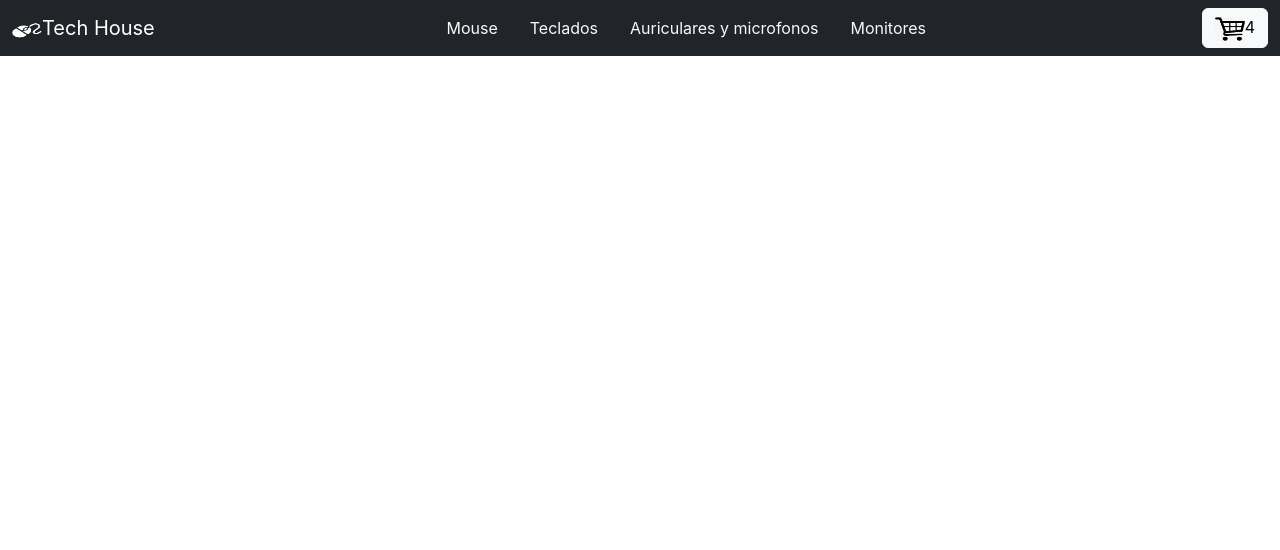
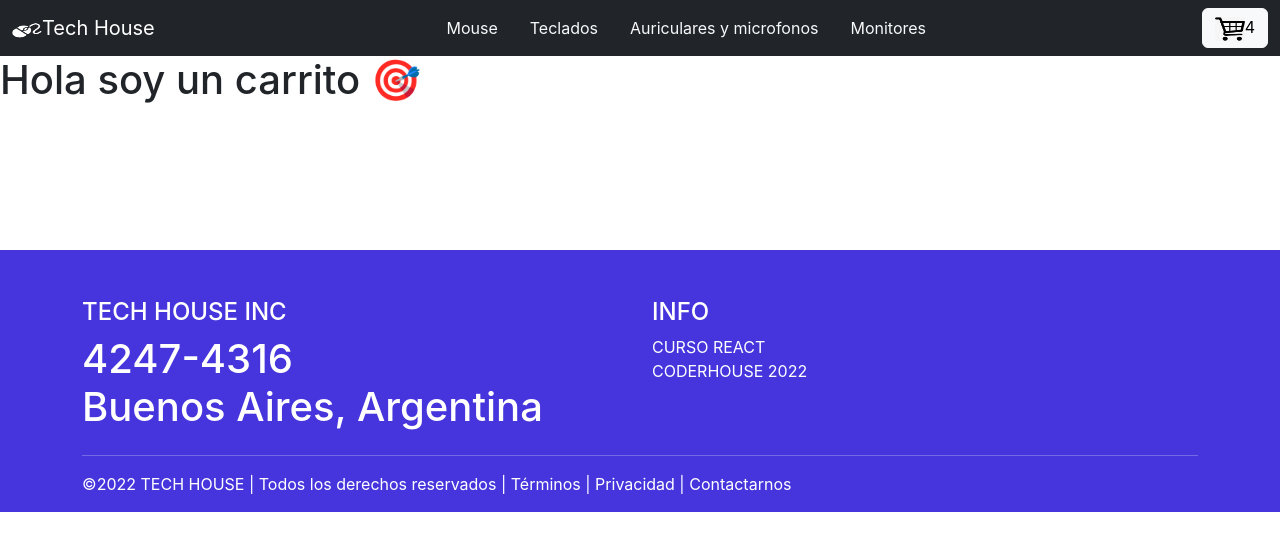
Before and after one commit to JuanCruzBaez/ecomm-clase-2, a React (Create React App) app: page /cart in a window 1280 px wide. Shown: the top 550 px of the page. Built offline with nearby package versions, Linux system fonts and the light colour scheme; the HTML template or start-up script is replaced by a standard one.

Commit message:
Add events and a footer at the bottom of the page

```diff
--- a/src/App.css
+++ b/src/App.css
@@ -88,3 +88,12 @@ CartWidget {
   text-decoration: none;
   color: white;
 }
+
+.page-container {
+  display: flex;
+  flex-direction: column;
+  min-height: 50vh;
+}
+.content-wrap {
+  flex: 1;
+}
--- a/src/App.js
+++ b/src/App.js
@@ -3,6 +3,8 @@ import NavBar from './components/NavBar';
 import ItemListContainer from './components/ItemListContainer' ;
 import { BrowserRouter, Route, Routes } from 'react-router-dom';
 import ItemDetailContainer from './components/ItemDetailContainer';
+import Cart from './components/Cart';
+import Footer from './components/Footer';
 
 const App = () => {
   return (
@@ -12,9 +14,16 @@ const App = () => {
           <Route path='/' element={<ItemListContainer />} />
           <Route path='/category/:id' element={<ItemListContainer />} />
           <Route path='/item/:id' element={<ItemDetailContainer />} />
+          <Route path='/cart' element={<Cart />} />
         </Routes>
+        <div className="page-container">
+          <div className="content-wrap">
+          </div>
+          <Footer />
+        </div>
       </BrowserRouter>
     );
+
 };
 
 export default App;
--- a/src/assets/images.js
+++ b/src/assets/images.js
@@ -6,9 +6,10 @@ import rosa from './img/teclado-rosa.jpg'
 import hyperx from './img/auriculares-hyperx.png'
 import g703 from './img/logitechg703.jpg'
 import mic from './img/mic-hyperx.jpg'
+import mouselogo from './img/mouselogo.png'
+import carrito from './img/carrito.png'
 
-
-export default {
+const images = {
     "img1": mouse,
     "img2": teclado,
     "img3": auriculares,
@@ -17,4 +18,8 @@ export default {
     "img6": hyperx,
     "img7": g703,
     "img8": mic,
+    "img9": mouselogo,
+    'img10': carrito,
 }
+
+export default images;
--- /dev/null
+++ b/src/components/Cart.js
@@ -0,0 +1,9 @@
+const Cart = () => {
+    return (
+        <>
+            <h1>Hola soy un carrito 🎯</h1>
+        </>
+    );
+}
+
+export default Cart;
--- /dev/null
+++ b/src/components/Footer.css
@@ -0,0 +1,8 @@
+.main-footer {
+  color: white;
+  background-color: #4635dc;
+  padding-top: 3em;
+  position: relative;
+  bottom: 0;
+  width: 100%;
+}
--- /dev/null
+++ b/src/components/Footer.js
@@ -0,0 +1,38 @@
+import React from "react";
+import "./Footer.css";
+
+function Footer() {
+  return (
+    <div className="main-footer">
+      <div className="container">
+        <div className="row">
+          {/* Column1 */}
+          <div className="col">
+            <h4>TECH HOUSE INC</h4>
+            <h1 className="list-unstyled">
+              <li>4247-4316</li>
+              <li>Buenos Aires, Argentina</li>
+            </h1>
+          </div>
+          {/* Column2 */}
+          <div className="col">
+            <h4>INFO</h4>
+            <ui className="list-unstyled">
+              <li>CURSO REACT</li>
+              <li>CODERHOUSE 2022</li>
+            </ui>
+          </div>
+        </div>
+        <hr />
+        <div className="row">
+          <p className="col-sm">
+            &copy;{new Date().getFullYear()} TECH HOUSE | Todos los derechos reservados |
+            Términos | Privacidad | Contactarnos
+          </p>
+        </div>
+      </div>
+    </div>
+  );
+}
+
+export default Footer;
--- a/src/components/Item.js
+++ b/src/components/Item.js
@@ -19,7 +19,7 @@ const Item = ({ item }) => {
               <Button variant="primary"><Link className="button-link" to={`/item/${item.id}`}>Ver detalle del producto</Link></Button>
             </Card.Body>
           </Card>
-          <ItemCount initial={1} stock={item.stock} />
+          {/* <ItemCount initial={1} stock={item.stock} /> */}
         </div>
         <hr />
         </>
--- a/src/components/ItemCount.js
+++ b/src/components/ItemCount.js
@@ -10,19 +10,16 @@ const ItemCount = ({ stock = 0, initial = 1, onAdd }) => {
 
     const increment = () => {
         if (count < stock) {
-            setCount(count +1);
+            setCount(count + 1);
         }
     }
 
     const decrement = () => {
         if (count > initial) {
-            setCount(count -1)
+            setCount(count - 1)
         }
     }
 
-    const addToCart = () =>{
-        setCount(0)
-      }
     return(
     <>
     <div className="counter">
@@ -30,7 +27,11 @@ const ItemCount = ({ stock = 0, initial = 1, onAdd }) => {
       <div className="btn__container">
         <Button onClick={decrement}>-</Button>
         <Button onClick={increment}>+</Button>
-        <Button onClick={addToCart}>Añadir el carrito</Button>
+        {
+            stock && count
+            ? <Button variant="primary" onClick={() => onAdd(count)}>Add to Cart</Button>
+            : <Button variant="secondary" disabled>Add to Cart</Button>
+        }
       </div>
     </div>
     </>
--- a/src/components/ItemDetail.js
+++ b/src/components/ItemDetail.js
@@ -1,10 +1,16 @@
 import ItemCount from "./ItemCount";
 import { DetailContainer, ImageDetail, ImgContainer, InfoContainer, Title, WrapperDetail, Desc, Price } from "./styledComponents";
+import { Link } from "react-router-dom";
+import { useState } from "react";
+import { Button } from "react-bootstrap";
 
 
 const ItemDetail = ({ item }) => {
+    const [itemCount, setItemCount] = useState(0);
+
     const onAdd = (qty) => {
         alert("You have selected " + qty + " items. ");
+        setItemCount(qty);
     }
 
     return(
@@ -23,7 +29,11 @@ const ItemDetail = ({ item }) => {
                         <Price>$ {item.price}</Price>
                         <Desc>{item.stock} unidades disponibles</Desc>
                     </InfoContainer>
-                    <ItemCount stock={item.stock} initial={1} onAdd={onAdd} />
+                    {
+                    itemCount === 0
+                        ? <ItemCount stock={item.stock} initial={itemCount} onAdd={onAdd} />
+                        : <Link to='/cart' style={{textDecoration: "none"}}><Button variant="danger">CheckOut</Button></Link>
+                    }
                 </WrapperDetail>
             </DetailContainer>
             :<p>Cargando...</p>
--- a/src/components/NavBar.js
+++ b/src/components/NavBar.js
@@ -1,11 +1,12 @@
 import { Link } from "react-router-dom";
 import CartWidget from "./CartWidget";
+import images from "../assets/images";
 
 const NavBar = () => {
     return (<>
     <nav className="navbar navbar-dark bg-dark">
     <div className="container-fluid">
-      <Link className="navbar-brand" to='/'><img src="mouselogo.png" alt="" width="30" height="24" className="d-inline-block align-text-top logo" />
+      <Link className="navbar-brand" to='/'><img src={images.img9} alt="" width="30" height="24" className="d-inline-block align-text-top logo" />
       Tech House</Link>
       <div>
         <ul className="nav justify-content-center">
@@ -23,7 +24,7 @@ const NavBar = () => {
         </li>
     </ul>
       </div>
-      <button type="button" className="btn btn-light"><img src="carrito.png" alt="" width="30" height="24"/>4</button>
+      <button type="button" className="btn btn-light"><img src={images.img10} alt="" width="30" height="24"/>4</button>
     </div>
     <CartWidget />
   </nav>
```
Also changed, not shown: src/assets/img/carrito.png (renamed from public/carrito.png), src/assets/img/mouselogo.png (added).
